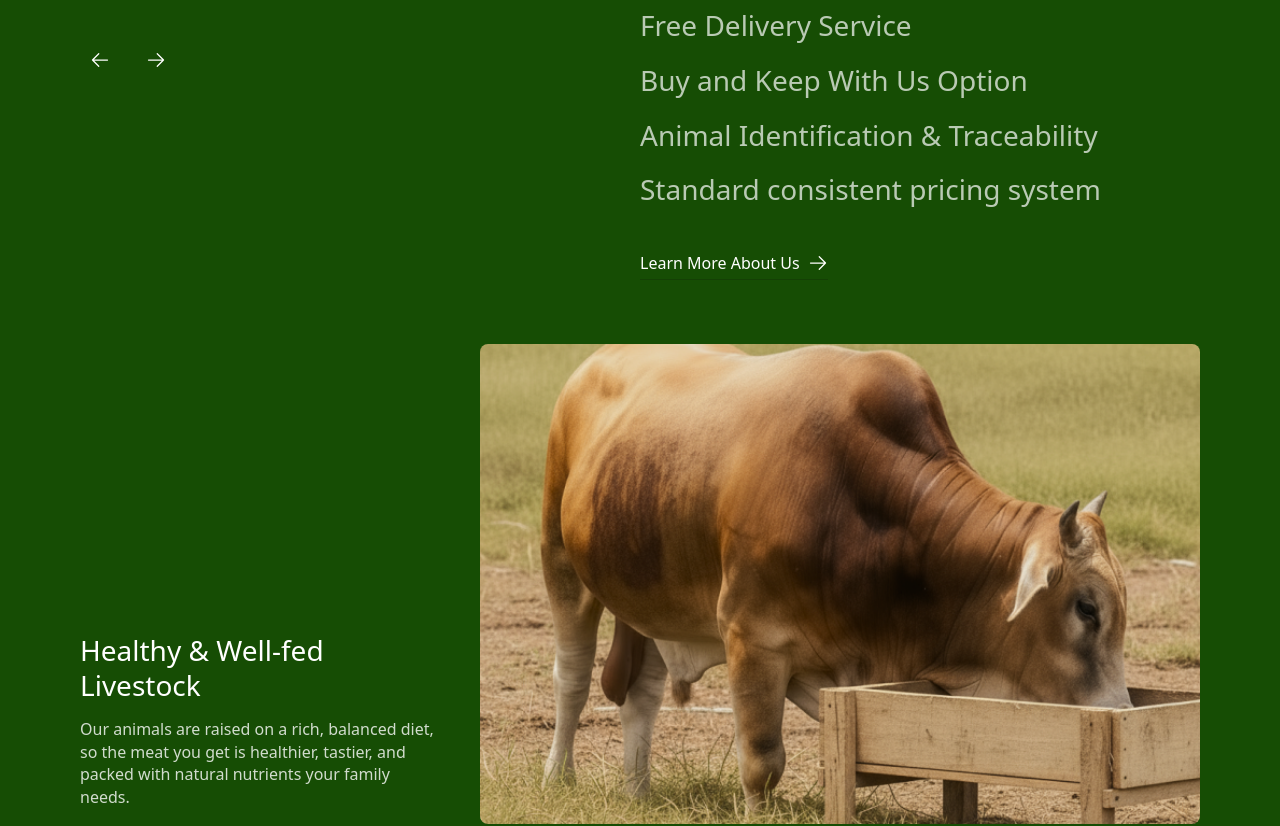
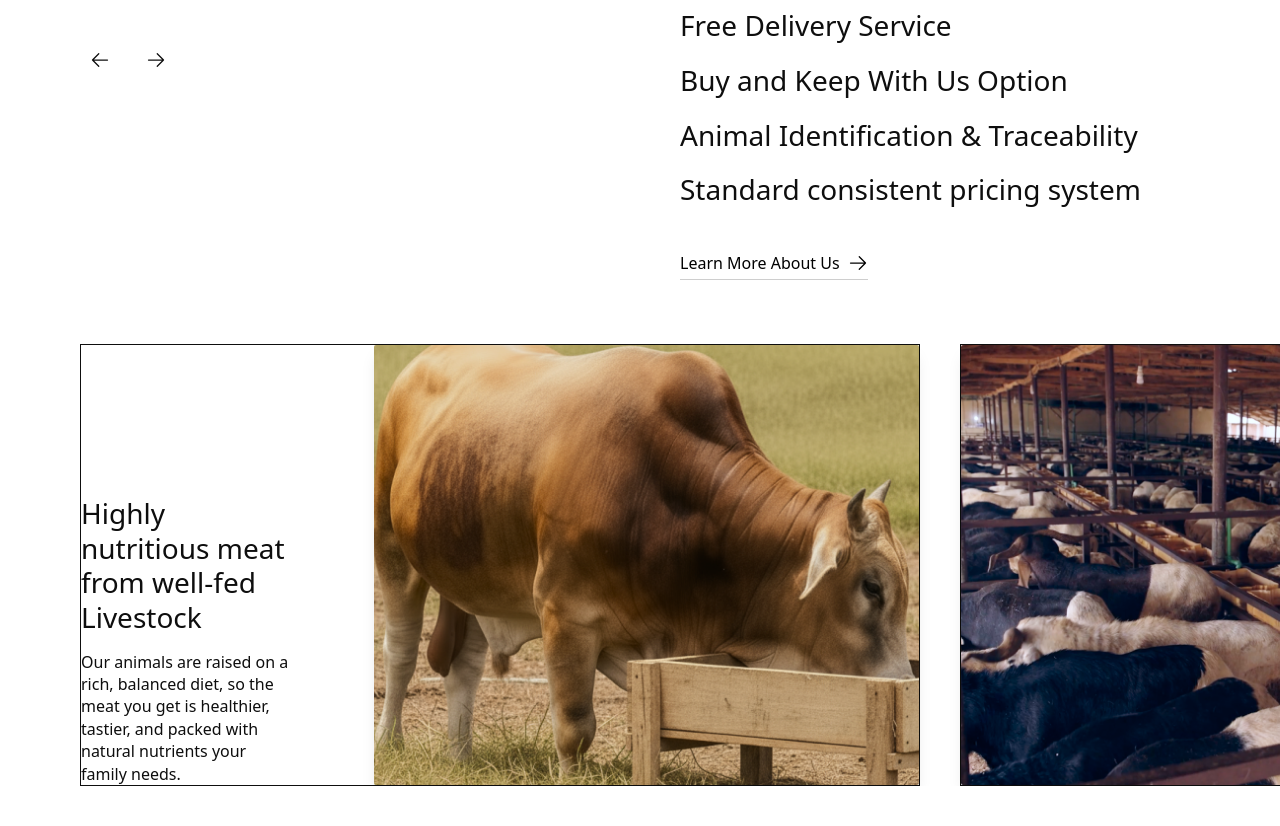
Before and after one commit to Frnweico/Global-Range-Farms, a Next.js app: page /about-us in a window 1280 px wide. Shown: the part 2834-3660 px from the top of the page. Built offline with nearby package versions, Linux system fonts and the light colour scheme.

Commit message:
service section comlete

```diff
--- a/src/app/about-us/page.tsx
+++ b/src/app/about-us/page.tsx
@@ -1,7 +1,7 @@
 import AboutHero from "@/components/about/hero";
-import ServicesAbout from "@/components/about/services";
 import Vision from "@/components/about/vision";
 import VisitUs from "@/components/about/visitUs";
+import OurServices from "@/components/homepage/services";
 import VideoSection from "@/components/homepage/video";
 
 const page = () => {
@@ -10,7 +10,7 @@ const page = () => {
       <AboutHero />
       <VideoSection />
       <Vision />
-      <ServicesAbout />
+      <OurServices />
       <VisitUs />
     </div>
   )
--- a/src/components/about/services.tsx
+++ b/src/components/about/services.tsx
@@ -51,30 +51,10 @@ const services: ServiceProps[] = [
   },
 ];
 
-// --- SLIDE VARIANTS (Same as Light Version) ---
-const slideVariants = {
-  enter: (direction: number) => ({
-    x: direction > 0 ? 300 : -300,
-    opacity: 1,
-  }),
-  center: {
-    x: 0,
-    opacity: 1,
-  },
-  exit: (direction: number) => ({
-    x: direction < 0 ? 300 : -300,
-    opacity: 1,
-  }),
-};
-
 const ServicesAbout = () => {
   const [activeIndex, setActiveIndex] = useState(0);
-  const [direction, setDirection] = useState(0);
-
-  const activeService = services[activeIndex] || services[0];
 
   const paginate = (newDirection: number) => {
-    setDirection(newDirection);
     if (newDirection === 1) {
       setActiveIndex((prev) => (prev === services.length - 1 ? 0 : prev + 1));
     } else {
@@ -83,7 +63,6 @@ const ServicesAbout = () => {
   };
 
   const handleDirectClick = (index: number) => {
-    setDirection(index > activeIndex ? 1 : -1);
     setActiveIndex(index);
   };
 
@@ -92,20 +71,22 @@ const ServicesAbout = () => {
   };
 
   return (
-    <section className="bg-[#164D04] text-white px-6 py-16 md:px-12 lg:px-20 w-full overflow-hidden" id='services'>
+    <section className="bg-[#164D04] px-6 py-16 md:px-12 lg:pl-20 lg:px-0 w-full overflow-hidden" id='services'>
 
-     {/* desktop  */}
-      <div className="hidden lg:block">
-        <div className="flex flex-row justify-between items-start gap-12 mb-16">
+      {/* DESKTOP LAYOUT */}
+      <div className="hidden lg:flex flex-col gap-16">
+
+        {/* TOP SECTION */}
+        <div className="flex flex-row justify-between items-start gap-12">
 
           <div className="w-[40%]">
             <p className="text-[20px] tracking-[-4%] leading-[140%] uppercase mb-3 text-white/70 font-barlow">
               // Why Choose Us?
             </p>
-            <h2 className="text-[42px] leading-[124%] tracking-[-4%] mb-8 font-geist font-medium">
+            <h2 className="text-white text-[42px] leading-[124%] tracking-[-4%] mb-8 font-geist font-medium">
               What Makes Us Different.
             </h2>
-            <div className="flex gap-4">
+            <div className="flex gap-4 text-white">
               <button
                 onClick={() => paginate(-1)}
                 className="w-10 h-10 rounded-full flex items-center justify-center hover:bg-white hover:text-[#164D04] transition-colors cursor-pointer"
@@ -116,7 +97,7 @@ const ServicesAbout = () => {
               </button>
               <button
                 onClick={() => paginate(1)}
-                className="w-10 h-10 rounded-full flex items-center justify-center hover:bg-white hover:text-[#164D04] transition-colors cursor-pointer"
+                className="w-10 h-10 rounded-full flex items-center justify-center hover:bg-white hover:text-[#164D04] transition-colors cursor-pointer "
               >
                 <svg xmlns="http://www.w3.org/2000/svg" fill="none" viewBox="0 0 24 24" strokeWidth={1.5} stroke="currentColor" className="w-5 h-5">
                   <path strokeLinecap="round" strokeLinejoin="round" d="M13.5 4.5L21 12m0 0l-7.5 7.5M21 12H3" />
@@ -132,63 +113,64 @@ const ServicesAbout = () => {
                 onClick={() => handleDirectClick(index)}
                 className={`
                   font-geist text-[28px] cursor-pointer leading-[124%] tracking-[-1%] transition-colors duration-300
-                  ${index === activeIndex ? 'text-white font-bold' : 'text-white/70 hover:text-white'}
+                  ${index === activeIndex ? 'text-white font-medium' : 'text-white/70 hover:text-white hover:opacity-100'}
                 `}
               >
                 {service.mainTitle}
               </h3>
             ))}
-            <div className="mt-6 w-full text-white">
-               <SecondaryButton text="Learn More About Us" textColor="text-white" />
+            <div className="mt-6 w-full">
+               <SecondaryButton text="Learn More About Us" textColor="text-white" href='/about-us' />
             </div>
           </div>
         </div>
 
-        {/* BOTTOM: Slider Content */}
-        <div className="relative h-[60vh] overflow-hidden">
-          <AnimatePresence mode='wait' custom={direction}>
+        {/* BOTTOM SECTION: CAROUSEL TRACK (Dark Version) */}
+        <div className="w-full relative h-[60vh] overflow-hidden">
             <motion.div
-              key={activeIndex}
-              custom={direction}
-              variants={slideVariants}
-              initial="enter"
-              animate="center"
-              exit="exit"
-              transition={{ duration: 0.5, ease: [0.4, 0.0, 0.2, 1] }}
+                className="flex gap-10 h-full w-full"
+                animate={{ x: `calc(-${activeIndex} * (70% + 40px))` }}
+                transition={{ type: "spring", stiffness: 300, damping: 30 }}
+            >
+                {services.map((service, index) => {
+                    const isFirst = index === 0;
 
+                    return (
+                        <div
+                            key={index}
                             className={`
-                flex gap-10 items-end w-full h-full
-                ${activeIndex === 0 ? 'flex-row' : 'flex-row-reverse'}
+                                w-[70%] shrink-0 flex items-end justify-between h-full
+                                ${isFirst ? 'flex-row' : 'flex-row-reverse'}
                             `}
                         >
-              {/* Text */}
-              <div className="w-1/3 flex flex-col gap-4 pb-4">
-                <h3 className="text-[28px] font-medium leading-[124%] tracking-[-4%]">
-                  {activeService.subTitle}
+                            {/* Text Content Block */}
+                            <div className="w-[25%] flex flex-col gap-4 justify-end h-full">
+                                <h3 className="text-[28px] font-medium leading-[124%] tracking-[-4%] text-white">
+                                    {service.subTitle}
                                 </h3>
-                <p className="text-white/80 text-base font-geist leading-[140%] tracking-[-2%]">
-                  {activeService.description}
+                                <p className="text-white/70 text-base font-geist leading-[140%] tracking-[-2%]">
+                                    {service.description}
                                 </p>
                             </div>
 
-              <div className="w-2/3 h-[60vh] relative rounded-lg">
+                            <div className="w-[65%] h-[55vh] relative rounded-lg overflow-hidden shadow-lg">
                                 <Image
-                  src={activeService.imageUrl}
-                  alt={activeService.subTitle}
+                                    src={service.imageUrl}
+                                    alt={service.subTitle}
                                     fill
-                  className="object-cover rounded-lg"
-                  priority
+                                    className="object-cover object-center"
+                                    priority={index === activeIndex}
                                 />
                             </div>
+                        </div>
+                    );
+                })}
             </motion.div>
-          </AnimatePresence>
-        </div>
         </div>
 
-      {/* -----------------------------
-          MOBILE LAYOUT (Accordion - Dark Theme)
-          Visible only on lg:hidden
-         ----------------------------- */}
+      </div>
+
+      {/* MOBILE LAYOUT (Untouched - using your existing dark theme code) */}
       <div className="flex flex-col lg:hidden w-full">
         <div className="mb-10">
             <p className="font-medium text-sm tracking-wide uppercase mb-2 text-white/70 font-barlow">
@@ -203,8 +185,7 @@ const ServicesAbout = () => {
             {services.map((service, index) => {
                 const isOpen = activeIndex === index;
                 return (
-                    <div key={index} >
-                        {/* Header Row */}
+                    <div key={index} className="border-b border-white/10 pb-6 last:border-0">
                         <div
                             className="flex justify-between items-start gap-4 cursor-pointer"
                             onClick={() => toggleMobile(index)}
@@ -212,20 +193,18 @@ const ServicesAbout = () => {
                             <h3 className={`text-lg font-medium leading-[130%] transition-colors ${isOpen ? 'text-white' : 'text-white/70'}`}>
                                 {service.mainTitle}
                             </h3>
-                            {/* Chevron Icon */}
                             <div className="mt-1 shrink-0">
                                 <svg
                                     xmlns="http://www.w3.org/2000/svg"
                                     fill="none" viewBox="0 0 24 24"
                                     strokeWidth={2} stroke="currentColor"
-                                    className={`w-5 h-5 transition-transform -rotate-180 duration-300 ${isOpen ? 'rotate-0' : ''}`}
+                                    className={`w-5 h-5 transition-transform duration-300 -rotate-180 ${isOpen ? 'rotate-0' : ''}`}
                                 >
                                     <path strokeLinecap="round" strokeLinejoin="round" d="M19.5 8.25l-7.5 7.5-7.5-7.5" />
                                 </svg>
                             </div>
                         </div>
 
-                        {/* Expandable Body */}
                         <AnimatePresence>
                             {isOpen && (
                                 <motion.div
@@ -239,7 +218,6 @@ const ServicesAbout = () => {
                                         <p className="text-white/80 text-sm leading-[150%] font-geist">
                                             {service.description}
                                         </p>
-                                        {/* Added bg-white/10 placeholder */}
                                         <div className="relative w-full h-[200px] rounded-lg overflow-hidden bg-white/10">
                                             <Image
                                                 src={service.imageUrl}
--- a/src/components/homepage/services.tsx
+++ b/src/components/homepage/services.tsx
@@ -2,7 +2,7 @@
 
 import { useState } from 'react';
 import Image from "next/image";
-import SecondaryButton from "../ui/secondaryButton";
+import SecondaryButton from '../ui/secondaryButton';
 import { motion, AnimatePresence } from "framer-motion";
 
 interface ServiceProps {
@@ -15,7 +15,7 @@ interface ServiceProps {
 const services: ServiceProps[] = [
   {
     mainTitle: "Highly nutritious meat from well-fed Livestock",
-    subTitle: "Healthy & Well-fed Livestock",
+    subTitle: "Highly nutritious meat from well-fed Livestock",
     description: "Our animals are raised on a rich, balanced diet, so the meat you get is healthier, tastier, and packed with natural nutrients your family needs.",
     imageUrl: "/images/pngs/service1.png"
   },
@@ -51,29 +51,10 @@ const services: ServiceProps[] = [
   },
 ];
 
-const slideVariants = {
-  enter: (direction: number) => ({
-    x: direction > 0 ? 300 : -300,
-  }),
-  center: {
-    x: 0,
-  },
-  exit: (direction: number) => ({
-    x: direction < 0 ? 300 : -300,
-  }),
-};
-
 const OurServices = () => {
   const [activeIndex, setActiveIndex] = useState(0);
-  const [direction, setDirection] = useState(0);
-
-  const activeService = services[activeIndex] || services[0];
-  const nextIndex = (activeIndex + 1) % services.length;
-  const nextService = services[nextIndex];
-
 
   const paginate = (newDirection: number) => {
-    setDirection(newDirection);
     if (newDirection === 1) {
       setActiveIndex((prev) => (prev === services.length - 1 ? 0 : prev + 1));
     } else {
@@ -82,7 +63,6 @@ const OurServices = () => {
   };
 
   const handleDirectClick = (index: number) => {
-    setDirection(index > activeIndex ? 1 : -1);
     setActiveIndex(index);
   };
 
@@ -91,22 +71,24 @@ const OurServices = () => {
   };
 
   return (
-    <section className="bg-white text-[#0E0E0E] py-16 md:px-0 md:pl-12 lg:px-0 lg:pl-20 w-full overflow-hidden" id='services'>
+    <section className="bg-white text-[#0E0E0E] py-16 lg:pl-20 overflow-hidden w-full mx-auto" id='services'>
 
-      <div className="hidden lg:block">
-        <div className="flex flex-row justify-between items-start gap-12 mb-16">
+     {/* desktop  */}
+      <div className="hidden lg:flex flex-col gap-16 ">
+
+        <div className="flex flex-row justify-between items-start gap-12 m">
 
           <div className="w-[40%]">
-            <p className="text-[20px] tracking-[-4%] leading-[140%] uppercase mb-3 text-gray-500 font-barlow">
+            <p className="text-[20px] tracking-[-4%] leading-[140%] uppercase mb-3 text-[#0E0E0E] font-barlow">
               // Why Choose Us?
             </p>
-            <h2 className="text-[42px] leading-[124%] tracking-[-4%] mb-8 font-geist font-medium text-black">
+            <h2 className="text-[42px] leading-[124%] tracking-[-4%] mb-8 font-geist font-medium text-[#0E0E0E]">
               What Makes Us Different.
             </h2>
             <div className="flex gap-4">
               <button
                 onClick={() => paginate(-1)}
-                className="w-10 h-10 rounded-full flex items-center justify-center hover:bg-black hover:text-white transition-colors cursor-pointer"
+                className="w-10 h-10 rounded-full flex items-center justify-center hover:bg-[#0E0E0E] hover:text-white text-[#0E0E0E]  transition-colors cursor-pointer "
               >
                 <svg xmlns="http://www.w3.org/2000/svg" fill="none" viewBox="0 0 24 24" strokeWidth={1.5} stroke="currentColor" className="w-5 h-5">
                   <path strokeLinecap="round" strokeLinejoin="round" d="M10.5 19.5L3 12m0 0l7.5-7.5M3 12h18" />
@@ -114,7 +96,7 @@ const OurServices = () => {
               </button>
               <button
                 onClick={() => paginate(1)}
-                className="w-10 h-10 rounded-full flex items-center justify-center hover:text-white hover:bg-black transition-colors cursor-pointer"
+                className="w-10 h-10 rounded-full flex items-center justify-center text-[#0E0E0E] hover:bg-[#0E0E0E] hover:text-white transition-colors cursor-pointer"
               >
                 <svg xmlns="http://www.w3.org/2000/svg" fill="none" viewBox="0 0 24 24" strokeWidth={1.5} stroke="currentColor" className="w-5 h-5">
                   <path strokeLinecap="round" strokeLinejoin="round" d="M13.5 4.5L21 12m0 0l-7.5 7.5M21 12H3" />
@@ -129,8 +111,8 @@ const OurServices = () => {
                 key={index}
                 onClick={() => handleDirectClick(index)}
                 className={`
-                  font-geist text-[28px]  cursor-pointer leading-[124%] tracking-[-1%] transition-colors duration-300
-                  ${index === activeIndex ? 'text-[#164D04] font-bold' : 'text-gray-400 hover:text-[#164D04]'}
+                  font-geist text-[28px] cursor-pointer leading-[124%] tracking-[-1%] transition-colors duration-300
+                  ${index === activeIndex ? 'text-[#164D04] font-medium' : 'text-[#0E0E0E] hover:text-[#164D04]'}
                 `}
               >
                 {service.mainTitle}
@@ -142,60 +124,56 @@ const OurServices = () => {
           </div>
         </div>
 
-<div className="relative h-[60vh] flex flex-col justify-between">
-        <div className="relative ">
-          <AnimatePresence mode='wait' custom={direction}>
+        {/* BOTTOM SECTION: CAROUSEL TRACK */}
+        <div className="w-full relative overflow-hidden">
             <motion.div
-              key={activeIndex}
-              custom={direction}
-              variants={slideVariants}
-              initial="enter"
-              animate="center"
-              exit="exit"
-              transition={{ duration: 0.4, ease: "easeInOut" }}
+                className="flex gap-10 w-full"
+                animate={{ x: `calc(-${activeIndex} * (70% + 40px))` }}
+                transition={{ type: "spring", stiffness: 300, damping: 30 }}
+            >
+                {services.map((service, index) => {
+                    const isFirst = index === 0;
 
+                    return (
+                        <div
+                            key={index}
                             className={`
-                flex gap-10 items-end w-full h-full
-                ${activeIndex === 0 ? 'flex-row' : 'flex-row-reverse'}
+                                w-[70%] shrink-0 flex items-end justify-between border h-full
+                                ${isFirst ? 'flex-row' : 'flex-row-reverse'}
                             `}
                         >
-              <div className="w-[20%] flex flex-col gap-4 pb-4">
-                <h3 className="text-[28px] font-medium leading-[124%] tracking-[-4%] text-black">
-                  {activeService.subTitle}
+                            {/* Text Content Block */}
+                            <div className="w-[25%] flex flex-col gap-4 justify-end h-full">
+                                <h3 className="text-[28px] font-medium leading-[124%] tracking-[-4%] text-[#0E0E0E]">
+                                    {service.subTitle}
                                 </h3>
-                <p className="text-gray-600 text-base font-geist leading-[140%] tracking-[-2%]">
-                  {activeService.description}
+                                <p className="text-[#0E0E0E] text-base font-geist leading-[140%] tracking-[-2%]">
+                                    {service.description}
                                 </p>
                             </div>
 
-              <div className="w-[80%] h-[60vh] relative   flex overflow-hidden shadow-lg ">
-                <div className="w-[80%] h-full relative  overflow-hidden shadow-xl">
+                            {/* Image Block */}
+                            <div className="w-[65%] h-[55vh] relative rounded-xs overflow-hidden shadow-lg">
                                 <Image
-                                src={activeService.imageUrl}
-                                alt={activeService.subTitle}
+                                    src={service.imageUrl}
+                                    alt={service.subTitle}
                                     fill
                                     className="object-cover object-center"
-                                priority
-                            />
-                        </div>
-
-                        {/* NEXT Image Peek (Takes 20%) */}
-                        <div className="w-[20%] h-full relative overflow-hidden ">
-                             <Image
-                                src={nextService.imageUrl}
-                                alt="Next"
-                                fill
-                                className="object-cover object-left"
+                                    priority={index === activeIndex}
                                 />
                             </div>
                         </div>
+                    );
+                })}
             </motion.div>
-          </AnimatePresence>
-        </div>
-        </div>
         </div>
 
-      <div className="flex flex-col lg:hidden w-full px-6">
+      </div>
+
+      {/* -----------------------------
+          MOBILE LAYOUT (Unchanged)
+         ----------------------------- */}
+      <div className="flex flex-col lg:hidden w-full">
         <div className="mb-10">
             <p className="font-medium text-sm tracking-wide uppercase mb-2 text-gray-500 font-barlow">
               // Why Choose Us?
@@ -209,7 +187,7 @@ const OurServices = () => {
             {services.map((service, index) => {
                 const isOpen = activeIndex === index;
                 return (
-                    <div key={index} >
+                    <div key={index} className="border-b border-gray-200 pb-6 last:border-0">
                         <div
                             className="flex justify-between items-start gap-4 cursor-pointer"
                             onClick={() => toggleMobile(index)}
@@ -222,7 +200,7 @@ const OurServices = () => {
                                     xmlns="http://www.w3.org/2000/svg"
                                     fill="none" viewBox="0 0 24 24"
                                     strokeWidth={2} stroke="currentColor"
-                                    className={`w-5 h-5 transition-transform duration-300 -rotate-180 ${isOpen ? 'rotate-0' : ''}`}
+                                    className={`w-5 h-5 transition-transform duration-300 ${isOpen ? 'rotate-180' : ''}`}
                                 >
                                     <path strokeLinecap="round" strokeLinejoin="round" d="M19.5 8.25l-7.5 7.5-7.5-7.5" />
                                 </svg>
@@ -236,13 +214,13 @@ const OurServices = () => {
                                     animate={{ height: "auto", opacity: 1 }}
                                     exit={{ height: 0, opacity: 0 }}
                                     transition={{ duration: 0.3 }}
-                                    className="overflow-hidden h-[50vh]"
+                                    className="overflow-hidden"
                                 >
                                     <div className="pt-4 flex flex-col gap-4">
                                         <p className="text-gray-600 text-sm leading-[150%] font-geist">
                                             {service.description}
                                         </p>
-                                        <div className="relative w-full  rounded-lg overflow-hidden h-[50vh]">
+                                        <div className="relative w-full h-[200px] rounded-lg overflow-hidden bg-gray-100">
                                             <Image
                                                 src={service.imageUrl}
                                                 alt={service.mainTitle}
```
Also changed, not shown: src/components/homepage/premium.tsx (+9 -9 lines). Lines whose indentation alone changed are shown as unchanged.
